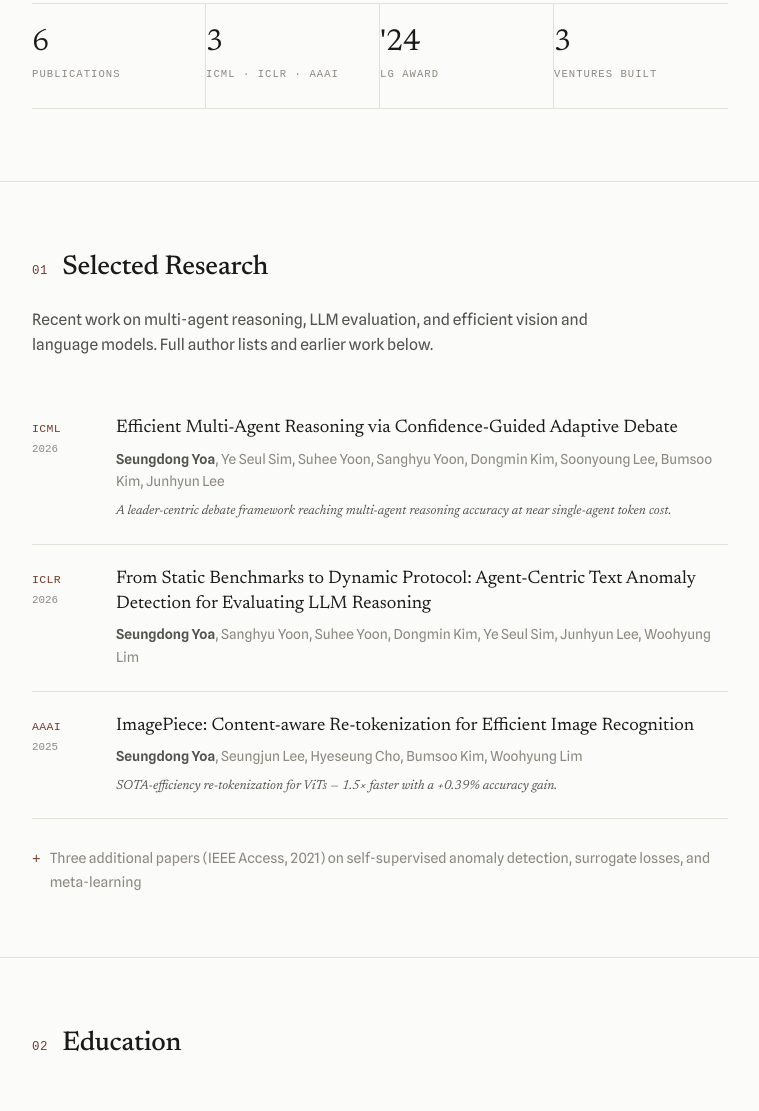
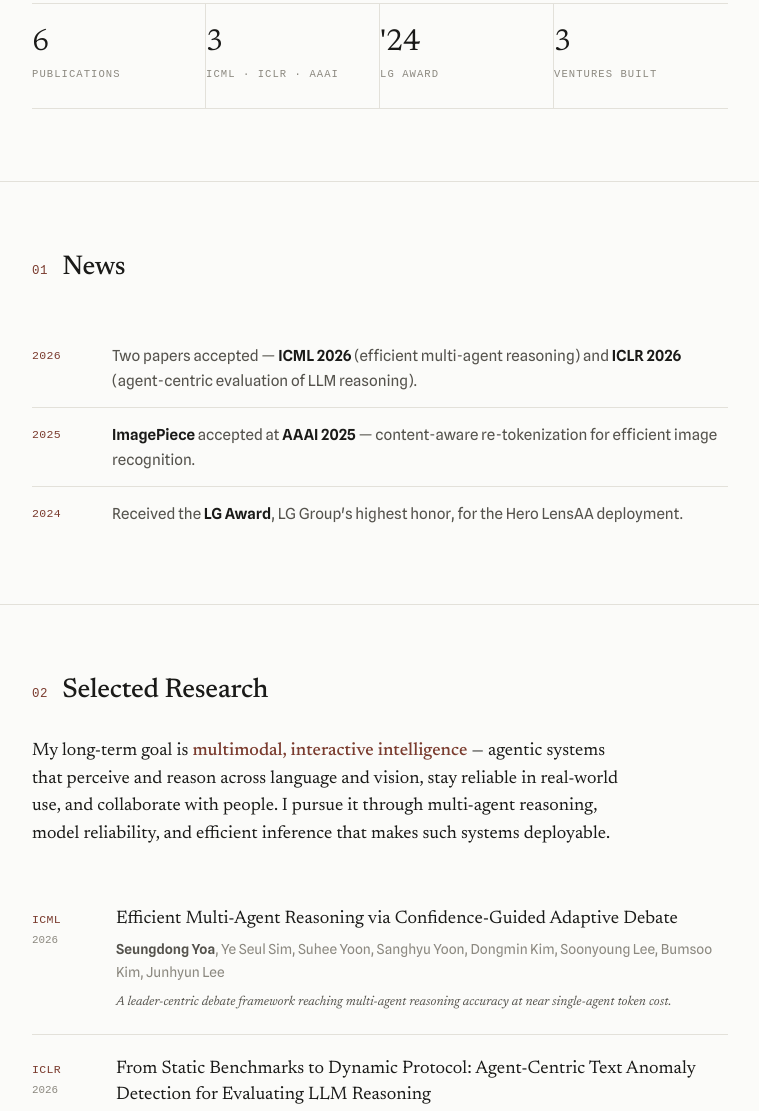
Before and after one commit to sdyoa/sdyoa.github.io, a plain HTML site: page index.html in a window 1280 px wide. Shown: the part 763-1874 px from the top of the page, without its empty margins (260-1019 px from the left). Drawn offline with Linux system fonts and the light colour scheme; a web font is replaced by a local one.

Commit message:
Add News section + Research Vision; reframe research toward multimodal/interactive AI
Co-Authored-By: Claude Opus 4.8 (1M context) <noreply@anthropic.com>

```diff
--- a/index.html
+++ b/index.html
@@ -176,6 +176,27 @@
     font-size:.98rem;color:var(--ink-soft);max-width:560px;
     margin:-22px 0 36px;
   }
+
+  /* ---------- NEWS ---------- */
+  .news-item{
+    display:grid;grid-template-columns:60px 1fr;gap:20px;
+    padding:14px 0;border-bottom:1px solid var(--line);
+  }
+  .news-item:last-child{border-bottom:none;}
+  .news-date{
+    font-family:var(--mono);font-size:.72rem;color:var(--accent);
+    padding-top:3px;letter-spacing:.03em;
+  }
+  .news-text{font-size:.95rem;color:var(--ink-soft);}
+  .news-text strong{color:var(--ink);font-weight:600;}
+  @media(max-width:560px){.news-item{grid-template-columns:1fr;gap:4px;}}
+
+  /* ---------- RESEARCH VISION ---------- */
+  .research-vision{
+    font-family:var(--serif);font-size:1.12rem;line-height:1.55;
+    color:var(--ink);max-width:600px;margin:-14px 0 36px;
+  }
+  .research-vision strong{color:var(--accent);font-weight:500;}
 
   /* ---------- PUBLICATIONS ---------- */
   .pub{
@@ -427,16 +448,43 @@
   </div>
 </header>
 
+<!-- ============ NEWS ============ -->
+<section id="news">
+  <div class="wrap">
+    <div class="sec-head reveal">
+      <span class="sec-num">01</span>
+      <h2 class="sec-title">News</h2>
+    </div>
+    <div class="news-list">
+      <div class="news-item reveal">
+        <div class="news-date">2026</div>
+        <div class="news-text">Two papers accepted — <strong>ICML 2026</strong> (efficient multi-agent reasoning) and <strong>ICLR 2026</strong> (agent-centric evaluation of LLM reasoning).</div>
+      </div>
+      <div class="news-item reveal">
+        <div class="news-date">2025</div>
+        <div class="news-text"><strong>ImagePiece</strong> accepted at <strong>AAAI 2025</strong> — content-aware re-tokenization for efficient image recognition.</div>
+      </div>
+      <div class="news-item reveal">
+        <div class="news-date">2024</div>
+        <div class="news-text">Received the <strong>LG Award</strong>, LG Group's highest honor, for the Hero LensAA deployment.</div>
+      </div>
+    </div>
+  </div>
+</section>
+
 <!-- ============ RESEARCH ============ -->
 <section id="research">
   <div class="wrap">
     <div class="sec-head reveal">
-      <span class="sec-num">01</span>
+      <span class="sec-num">02</span>
       <h2 class="sec-title">Selected Research</h2>
     </div>
-    <p class="sec-intro reveal">
-      Recent work on multi-agent reasoning, LLM evaluation, and efficient
-      vision and language models. Full author lists and earlier work below.
+    <p class="research-vision reveal">
+      My long-term goal is <strong>multimodal, interactive intelligence</strong> —
+      agentic systems that perceive and reason across language and vision, stay
+      reliable in real-world use, and collaborate with people. I pursue it through
+      multi-agent reasoning, model reliability, and efficient inference that makes
+      such systems deployable.
     </p>
 
     <div class="pub reveal">
@@ -502,7 +550,7 @@
 <section id="education">
   <div class="wrap">
     <div class="sec-head reveal">
-      <span class="sec-num">02</span>
+      <span class="sec-num">03</span>
       <h2 class="sec-title">Education</h2>
     </div>
 
@@ -535,7 +583,7 @@
 <section id="experience">
   <div class="wrap">
     <div class="sec-head reveal">
-      <span class="sec-num">03</span>
+      <span class="sec-num">04</span>
       <h2 class="sec-title">Experience</h2>
     </div>
 
@@ -600,7 +648,7 @@
 <section id="ventures">
   <div class="wrap">
     <div class="sec-head reveal">
-      <span class="sec-num">04</span>
+      <span class="sec-num">05</span>
       <h2 class="sec-title">Ventures &amp; Building</h2>
     </div>
     <p class="sec-intro reveal">
@@ -660,7 +708,7 @@
 <section id="awards">
   <div class="wrap">
     <div class="sec-head reveal">
-      <span class="sec-num">05</span>
+      <span class="sec-num">06</span>
       <h2 class="sec-title">Honors</h2>
     </div>
 
@@ -694,7 +742,7 @@
 <section id="also">
   <div class="wrap">
     <div class="sec-head reveal">
-      <span class="sec-num">06</span>
+      <span class="sec-num">07</span>
       <h2 class="sec-title">Also</h2>
     </div>
 
```
